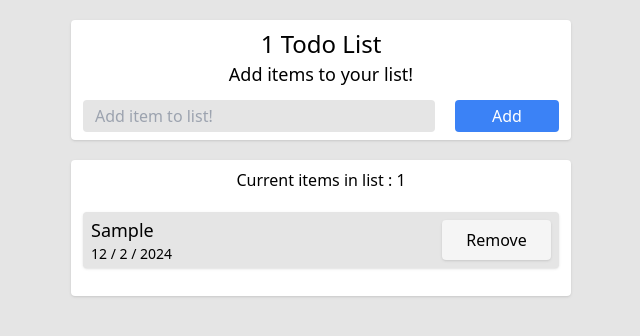
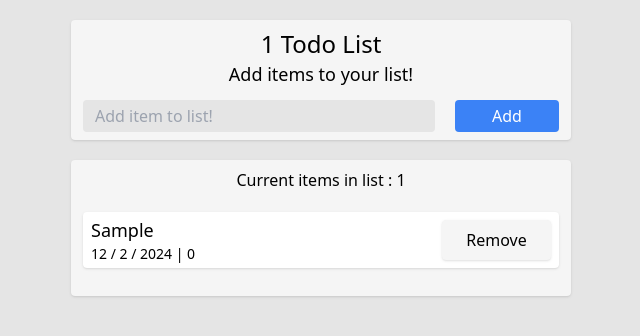
Before and after one commit to matteogiampaolo21/jest-nextjs-todo, a Next.js app: page /1 in a window 1280 px wide. Both pictures are taken after typing "Sample" into the empty fields and a click on the button "Add". Shown: the top 336 px of the page, without its empty margins (319-959 px from the left). Built offline with nearby package versions, Linux system fonts and the light colour scheme.

Commit message:
localstorage updates when reordering list.

```diff
--- a/src/components/CustomTodo.tsx
+++ b/src/components/CustomTodo.tsx
@@ -56,10 +56,15 @@ const CustomTodo:FC<{routeID:string}> = ({ routeID }) => {
 
     }
 
+    const handleListChange = () => {
+        const changedItems = JSON.stringify(items);
+        localStorage.setItem(routeID,changedItems);
+    }
+
 
     return (
         <main>
-            <header className='text-center my-5 w-500 mx-auto bg-white rounded px-3 py-2 shadow'>
+            <header className='text-center my-5 w-500 mx-auto bg-neutral-100 rounded px-3 py-2 shadow'>
                 <h1 className='break-words text-2xl'> {capStr(routeID)} Todo List </h1>
                 <p className='text-lg'>Add items to your list!</p>
                 <form className="grid grid-cols-4 mt-3 gap-5">
@@ -68,16 +73,16 @@ const CustomTodo:FC<{routeID:string}> = ({ routeID }) => {
                 </form>
             </header>
 
-            <main className='text-center my-5 w-500 mx-auto bg-white rounded px-3 py-2 shadow'>
+            <main className='text-center my-5 w-500 mx-auto bg-neutral-100 rounded px-3 py-2 shadow'>
                 <p className=''>Current items in list : {items.length} </p>
 
                 <Reorder.Group values={items} onReorder={setItems}>
                     {items.map((listItem,index) => (
-                        <Reorder.Item value={listItem}  key={listItem.id}>
-                            <article className='bg-neutral-200 px-2 py-1 grid gap-2 grid-cols-4 items-center rounded shadow my-5 text-left'>
+                        <Reorder.Item value={listItem} onMouseUp={handleListChange}  key={listItem.id}>
+                            <article className='bg-white px-2 py-1 grid gap-2 grid-cols-4 items-center rounded shadow my-5 text-left'>
                                 <div className='col-span-3'>
                                     <h3 className='text-lg'>{listItem.text}</h3>
-                                    <p className='text-sm'> {listItem.date}  </p>
+                                    <p className='text-sm'> {listItem.date} | {index} </p>
                                 </div>
                                 <button onClick={e => removeItem(e,listItem.id)} className='bg-neutral-100 h-10 shadow rounded duration-200 hover:bg-neutral-300'>Remove</button>
                             </article>
```
